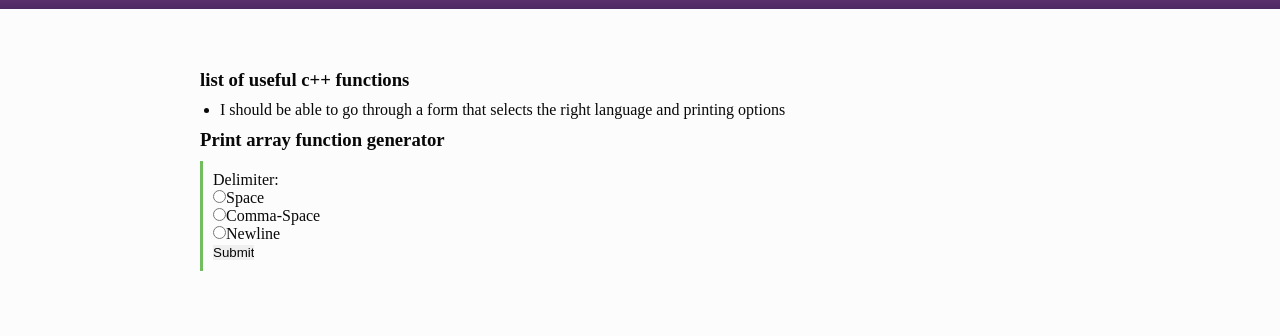
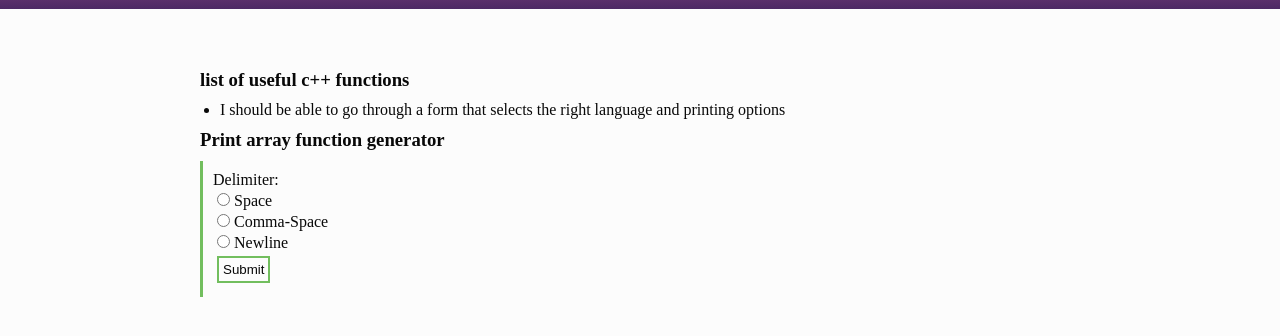
Before and after one commit to rutrum/rutrum-site, a plain HTML site: page cppfunctions.html in a window 1280 px wide. Shown: the part 98-434 px from the top of the page. Drawn offline with Linux system fonts and the light colour scheme.

Commit message:
Css and hearts

```diff
--- a/index.css
+++ b/index.css
@@ -9,7 +9,7 @@
     --yellow1: rgb(255, 255, 174);
     --yellow2: rgb(212, 212, 133);
     --pink1: rgb(230, 119, 180);
-    --pink2: rgb(184, 94, 142);
+    --pink2: rgb(255, 218, 238);
 }
 
 * {
@@ -62,6 +62,20 @@ ul {
     padding-left: 20px;
 }
 
+input {
+    margin: 4px;
+    padding: 4px;
+}
+
+form :last-child {
+    background-color: var(--almost-white);
+    border: 2px solid var(--green1);
+}
+
+form :last-child:hover {
+    border: 2px solid var(--green2);
+}
+
 .code {
     font-family: "courier new"
 }
```
Also changed, not shown: index.html (+2 -0 lines).
